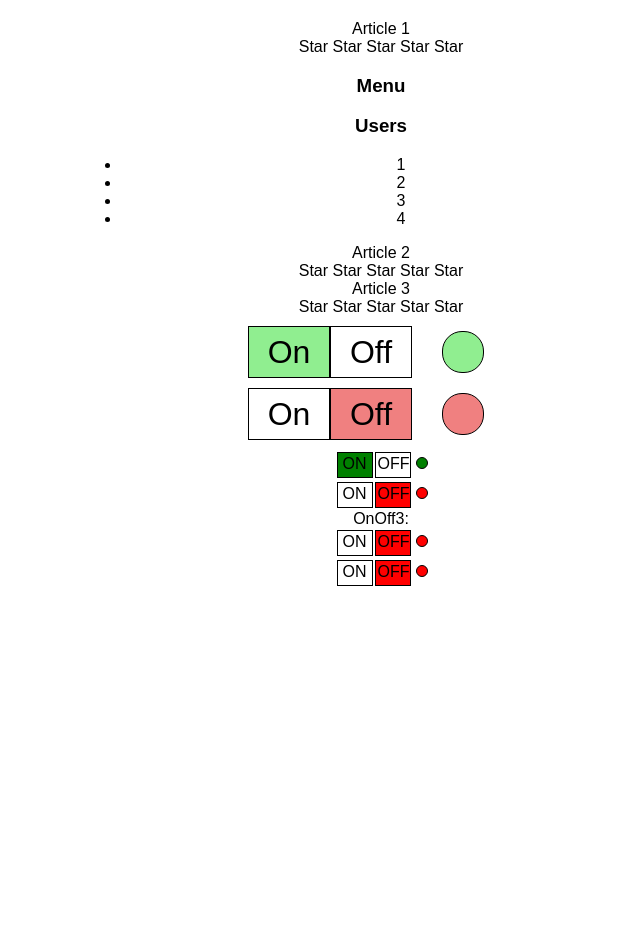
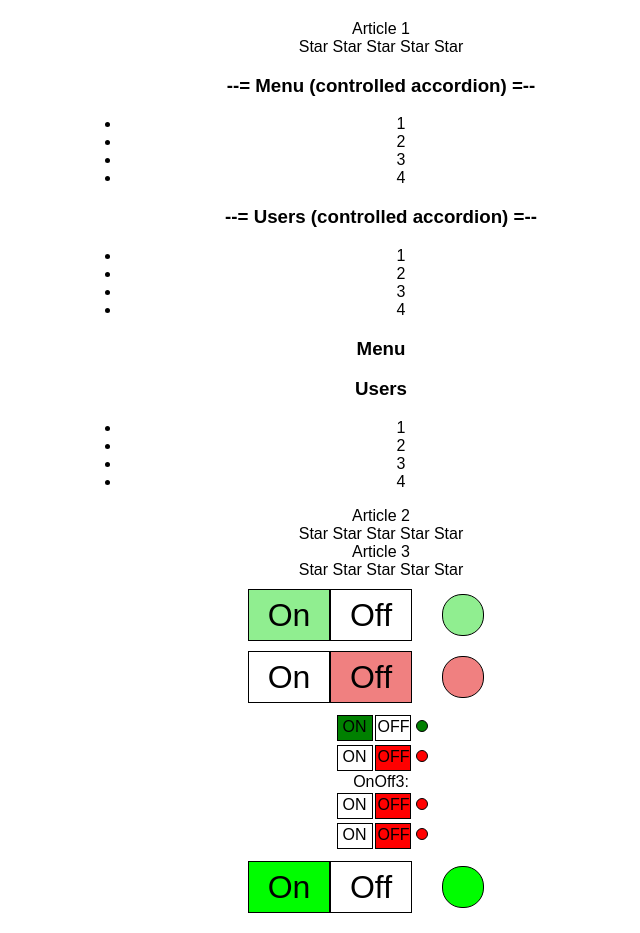
Before and after one commit to yuvinogradov/react_kbzda, a React (Create React App) app: page / in a window 1280 px wide. Shown: the whole page, without its empty margins (259-899 px from the left). Before the commit the page ends 800 px from the top, so only its background shows below. Built offline with nearby package versions, Linux system fonts and the light colour scheme.

Commit message:
08. to finish controlledOnOff

```diff
--- a/src/App.tsx
+++ b/src/App.tsx
@@ -4,10 +4,12 @@ import "./App.css";
 // import Accordion from "./components/Accordion/Accordion";
 import UncontrolledAccordion from "./components/UncontrolledAccordion/UncontrolledAccordion";
 import UncontrolledRating from "./components/UncontrolledRating/UncontrolledRating";
-import OnOff, { OnOff2, OnOff3 } from "./components/OnOff/OnOff";
+import OnOff, {OnOff2, OnOff3} from "./components/OnOff/OnOff";
 import Rating from "./components/Rating/Rating";
-import { useState } from "react";
-import RatingValueType from "./components/Rating";
+import {useState} from "react";
+import {RatingValueType} from "./components/Rating/Rating";
+import Accordion from "./components/Accordion/Accordion";
+import ControlledOnOff from "./components/ControlledOnOff/ControlledOnOff";
 
 type PageTitlePropsType = {
     title: string;
@@ -19,27 +21,32 @@ function PageTitle(props: PageTitlePropsType) {
 
 function App() {
     let [ratingValue, setRatingValue] = useState<RatingValueType>(0);
+    let [accordionCollapsed, setAccordionCollapsed] = useState<boolean>(false);
     return (
         <div className="App">
             {/* <PageTitle title={"This is an App Component"} /> */}
             Article 1
-      <Rating value={ratingValue} onClick={setRatingValue} />
-      {/* <Accordion title="Menu" collapsed={true} />
-      <Accordion title="Users" collapsed={false} /> */}
+            <Rating value={ratingValue} onClick={setRatingValue}/>
+            <Accordion title="Menu (controlled accordion)" collapsed={accordionCollapsed}
+                       onClick={setAccordionCollapsed}/>
+            <Accordion title="Users (controlled accordion)" collapsed={accordionCollapsed}
+                       onClick={setAccordionCollapsed}/>
             {/* UncontrolledAccordion */}
-      <UncontrolledAccordion title="Menu" collapsedDefault={true} />
-      <UncontrolledAccordion title="Users" collapsedDefault={false} />
+            <UncontrolledAccordion title="Menu" collapsedDefault={true}/>
+            <UncontrolledAccordion title="Users" collapsedDefault={false}/>
             <div>Article 2</div>
-      <UncontrolledRating value={4} />
+            <UncontrolledRating value={4}/>
             Article 3
-      <UncontrolledRating value={2} />
-      <OnOff on={true} />
-      <OnOff on={false} />
-      <OnOff2 on={true} />
-      <OnOff2 on={false} />
+            <UncontrolledRating value={2}/>
+            <OnOff on={true}/>
+            <OnOff on={false}/>
+            <OnOff2 on={true}/>
+            <OnOff2 on={false}/>
             <div>OnOff3:</div>
-      <OnOff3 on={true} />
-      <OnOff3 on={false} />
+            <OnOff3 on={true}/>
+            <OnOff3 on={false}/>
+
+            <ControlledOnOff on={true}/>
         </div>
     );
 }
--- a/src/components/Accordion/Accordion.tsx
+++ b/src/components/Accordion/Accordion.tsx
@@ -2,15 +2,24 @@ import React from "react";
 
 type AccordionTitlePropsType = {
     title: string;
+    collapsed: boolean;
+    onClick: (collapsed: boolean) => void
+
 };
 
 type AccordionPropsType = {
     title: string;
     collapsed: boolean;
+    onClick: (collapsed: boolean) => void
 };
 
 function AccordionTitle(props: AccordionTitlePropsType) {
-  return <h3>--= {props.title} =--</h3>;
+    function clickHandler(){
+        alert('hello')
+        // debugger
+        props.onClick(!props.collapsed)
+    }
+    return <h3 onClick={()=>{props.onClick(!props.collapsed)}}>--= {props.title}  =--</h3>;
 }
 
 function AccordionBody() {
@@ -27,9 +36,9 @@ function AccordionBody() {
 function Accordion(props: AccordionPropsType) {
     return (
         <>
-      <AccordionTitle title={props.title} />
+            <AccordionTitle title={props.title} onClick={props.onClick} collapsed={props.collapsed}/>
             {/* {props.collapsed ? "" : <AccordionBody />} */}
-      {!props.collapsed && <AccordionBody />}
+            {!props.collapsed && <AccordionBody/>}
         </>
     );
 }
--- /dev/null
+++ b/src/components/ControlledOnOff/ControlledOnOff.module.css
@@ -0,0 +1,32 @@
+.rectangle {
+  width: 80px;
+  height: 50px;
+  border: black solid 1px;
+  display: inline-block;
+  vertical-align: middle;
+  text-align: center;
+  line-height: 50px;
+  font-size: 2em;
+}
+
+.circle {
+  width: 40px;
+  height: 40px;
+  border: black solid 1px;
+  border-radius: 20px;
+  display: inline-block;
+  vertical-align: middle;
+  margin: 0 30px;
+}
+
+.container {
+  margin: 10px;
+}
+
+.on {
+  background: #00fd00;
+}
+
+.off {
+  background: #a00000;
+}
--- /dev/null
+++ b/src/components/ControlledOnOff/ControlledOnOff.tsx
@@ -0,0 +1,114 @@
+import React, { useState } from "react";
+import s from "./ControlledOnOff.module.css";
+
+type OnOffPropsType = {
+  on: boolean;
+};
+
+export default function ControlledOnOff(props: OnOffPropsType) {
+  // my solution. with external css
+  return (
+    <div className={s.container}>
+      <div className={[s.rectangle, props.on && s.on].join(" ")}>On</div>
+      <div className={[s.rectangle, !props.on && s.off].join(" ")}>Off</div>
+      <div
+        className={[s.circle, props.on && s.on, !props.on && s.off].join(" ")}
+      ></div>
+    </div>
+  );
+}
+
+export function OnOff2(props: OnOffPropsType) {
+  // different way to define styles:
+  const onStyle = {
+    width: "30px",
+    height: "20px",
+    border: "1px solid black",
+    display: "inline-block",
+    padding: "2px",
+    margin: "2px",
+    backgroundColor: props.on ? "green" : "white"
+  };
+  const offStyle = {
+    width: "30px",
+    height: "20px",
+    border: "1px solid black",
+    display: "inline-block",
+    padding: "2px",
+    backgroundColor: props.on ? "white" : "red"
+  };
+  const indicatorStyle = {
+    width: "10px",
+    height: "10px",
+    borderRadius: "15px",
+    border: "1px solid black",
+    display: "inline-block",
+    marginLeft: "5px",
+    backgroundColor: props.on ? "green" : "red"
+  };
+
+  return (
+    <div>
+      <div style={onStyle}>ON</div>
+      <div style={offStyle}>OFF</div>
+      <div style={indicatorStyle}></div>
+    </div>
+  );
+}
+
+type OnOff3PropsType = {on: boolean;};
+
+export function OnOff3(props: OnOff3PropsType) {
+  // different way to define styles:
+
+  let [on, setOn] = useState(false);
+
+  const onStyle = {
+    width: "30px",
+    height: "20px",
+    border: "1px solid black",
+    display: "inline-block",
+    padding: "2px",
+    margin: "2px",
+    backgroundColor: on ? "green" : "white"
+  };
+  const offStyle = {
+    width: "30px",
+    height: "20px",
+    border: "1px solid black",
+    display: "inline-block",
+    padding: "2px",
+    backgroundColor: on ? "white" : "red"
+  };
+  const indicatorStyle = {
+    width: "10px",
+    height: "10px",
+    borderRadius: "15px",
+    border: "1px solid black",
+    display: "inline-block",
+    marginLeft: "5px",
+    backgroundColor: on ? "green" : "red"
+  };
+
+  return (
+    <div>
+      <div
+        style={onStyle}
+        onClick={() => {
+          setOn(true);
+        }}
+      >
+        ON
+      </div>
+      <div
+        style={offStyle}
+        onClick={() => {
+          setOn(false);
+        }}
+      >
+        OFF
+      </div>
+      <div style={indicatorStyle}></div>
+    </div>
+  );
+}
```
Lines whose indentation alone changed are shown as unchanged.
